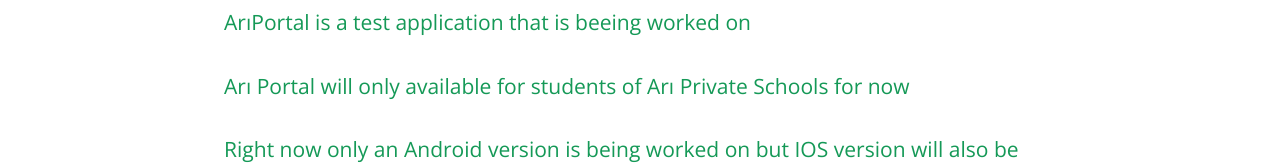
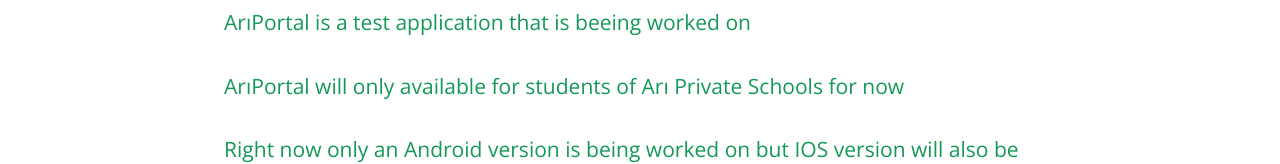
Before and after one commit to BeeDevelope/BeeDevelope-Page, a plain HTML site: page index.html in a window 1280 px wide. Shown: the part 481-645 px from the top of the page. Drawn offline with nearby package versions, Linux system fonts and the light colour scheme.

Commit message:
Update index.html
fixed a typo

```diff
--- a/index.html
+++ b/index.html
@@ -40,7 +40,7 @@
 <main id="content" class="main-content" role="main">
 <h2 id="ArıPortal">ArıPortal</h2>
 <h3>ArıPortal is a test application that is beeing worked on</h3>
-<h3>Arı Portal will only available for students of Arı Private Schools for now</h3>
+<h3>ArıPortal will only available for students of Arı Private Schools for now</h3>
 <h3>Right now only an Android version is being worked on but IOS version will also be available at launch</h3>
 <h3>Sorry, we do not have a launch date ETA</h3>
 <br>
```
